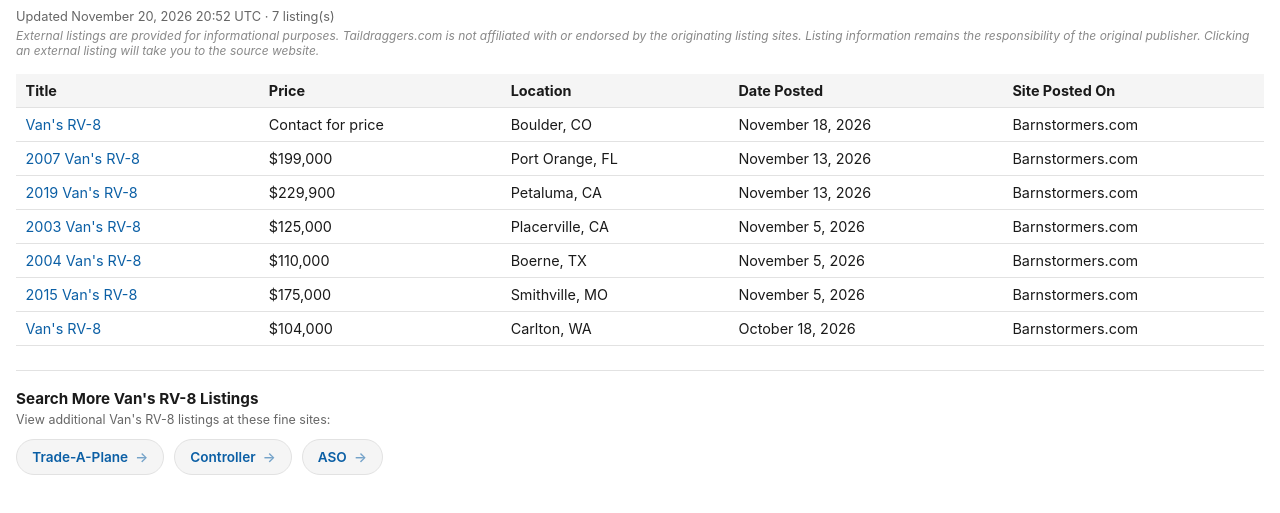
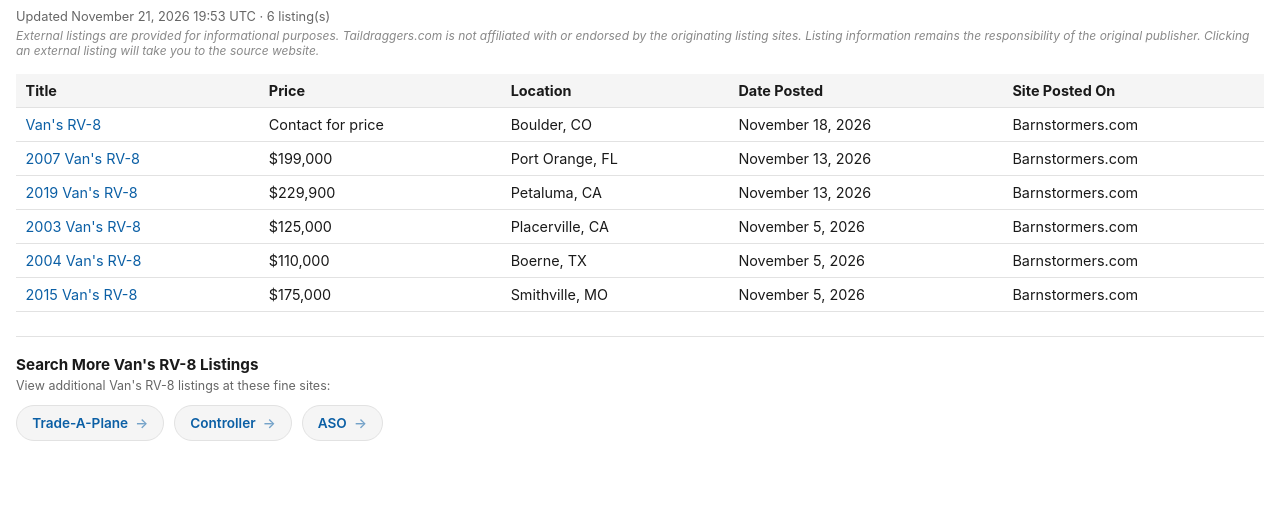
Before and after one commit to taildraggers/vans-rv8-for-sale, a plain HTML site: page docs/index.html in a window 1280 px wide. Shown: the part 43-556 px from the top of the page. Drawn offline with Linux system fonts and the light colour scheme.

Commit message:
Update Van's RV-8 listings (2026-11-21)

```diff
--- a/docs/index.html
+++ b/docs/index.html
@@ -76,7 +76,7 @@
 </head>
 <body>
   <h1>Other Van&#x27;s RV-8 Ads on the Web</h1>
-  <div class="updated">Updated November 20, 2026 20:52 UTC &middot; 7 listing(s)</div>
+  <div class="updated">Updated November 21, 2026 19:53 UTC &middot; 6 listing(s)</div>
   <div class="disclaimer">External listings are provided for informational purposes. Taildraggers.com is not affiliated with or endorsed by the originating listing sites. Listing information remains the responsibility of the original publisher. Clicking an external listing will take you to the source website.</div>
   <table>
     <thead>
@@ -89,7 +89,6 @@
         <tr><td><a href="https://www.barnstormers.com/classified-2072412-2003-Vans-RV-8.html" target="_blank" rel="noopener noreferrer">2003 Van&#x27;s RV-8</a></td><td>$125,000</td><td>Placerville, CA</td><td>November 5, 2026</td><td>Barnstormers.com</td></tr>
         <tr><td><a href="https://www.barnstormers.com/classified-2065107-2004-Vans-RV8,-51-Engine-Hrs.html" target="_blank" rel="noopener noreferrer">2004 Van&#x27;s RV-8</a></td><td>$110,000</td><td>Boerne, TX</td><td>November 5, 2026</td><td>Barnstormers.com</td></tr>
         <tr><td><a href="https://www.barnstormers.com/classified-2076464-2015-VANS-RV-8.html" target="_blank" rel="noopener noreferrer">2015 Van&#x27;s RV-8</a></td><td>$175,000</td><td>Smithville, MO</td><td>November 5, 2026</td><td>Barnstormers.com</td></tr>
-        <tr><td><a href="https://www.barnstormers.com/classified-2050711-Rv-8-project-sale-make-offer!.html" target="_blank" rel="noopener noreferrer">Van&#x27;s RV-8</a></td><td>$104,000</td><td>Carlton, WA</td><td>October 18, 2026</td><td>Barnstormers.com</td></tr>
     </tbody>
   </table>
   <div class="more-resources">
```
